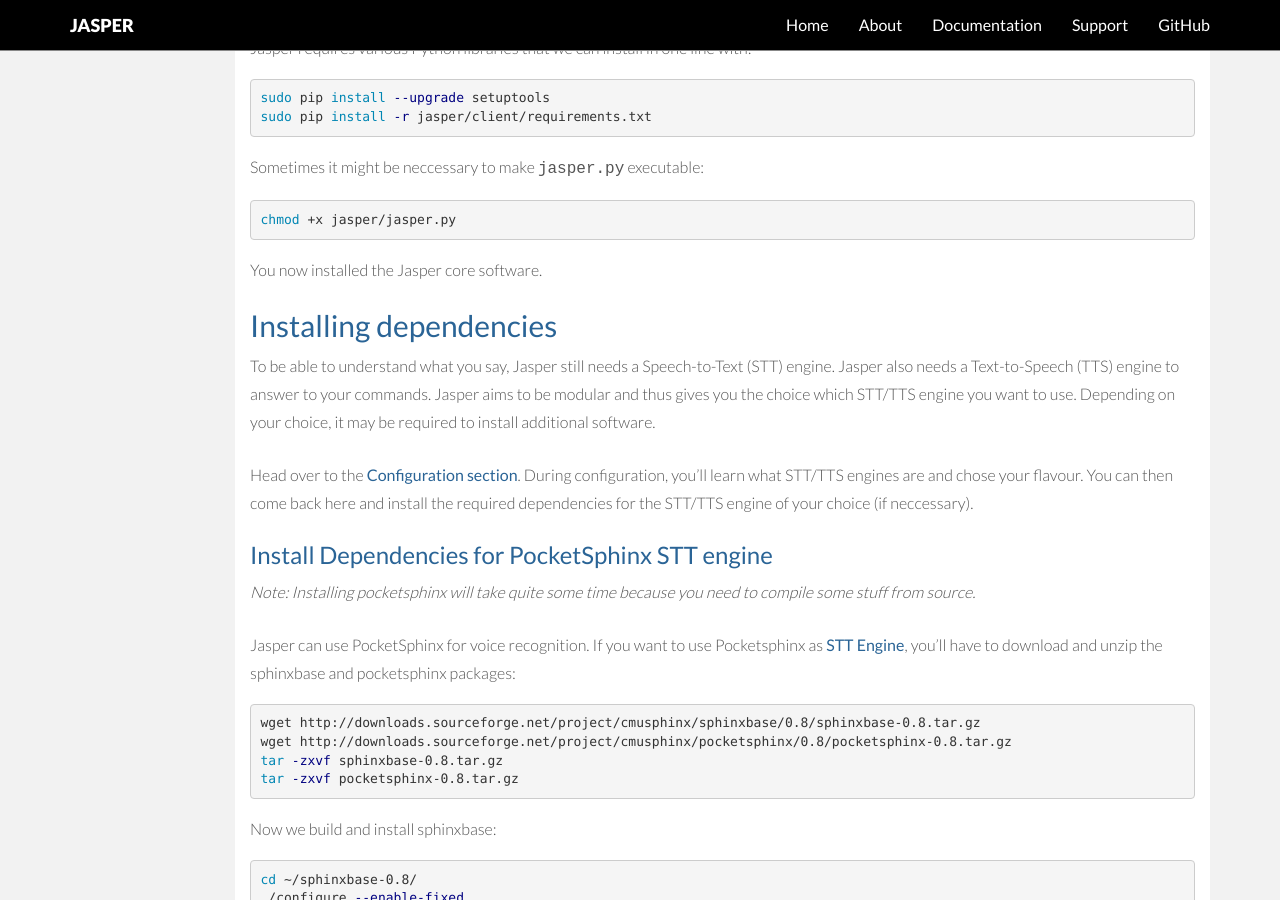
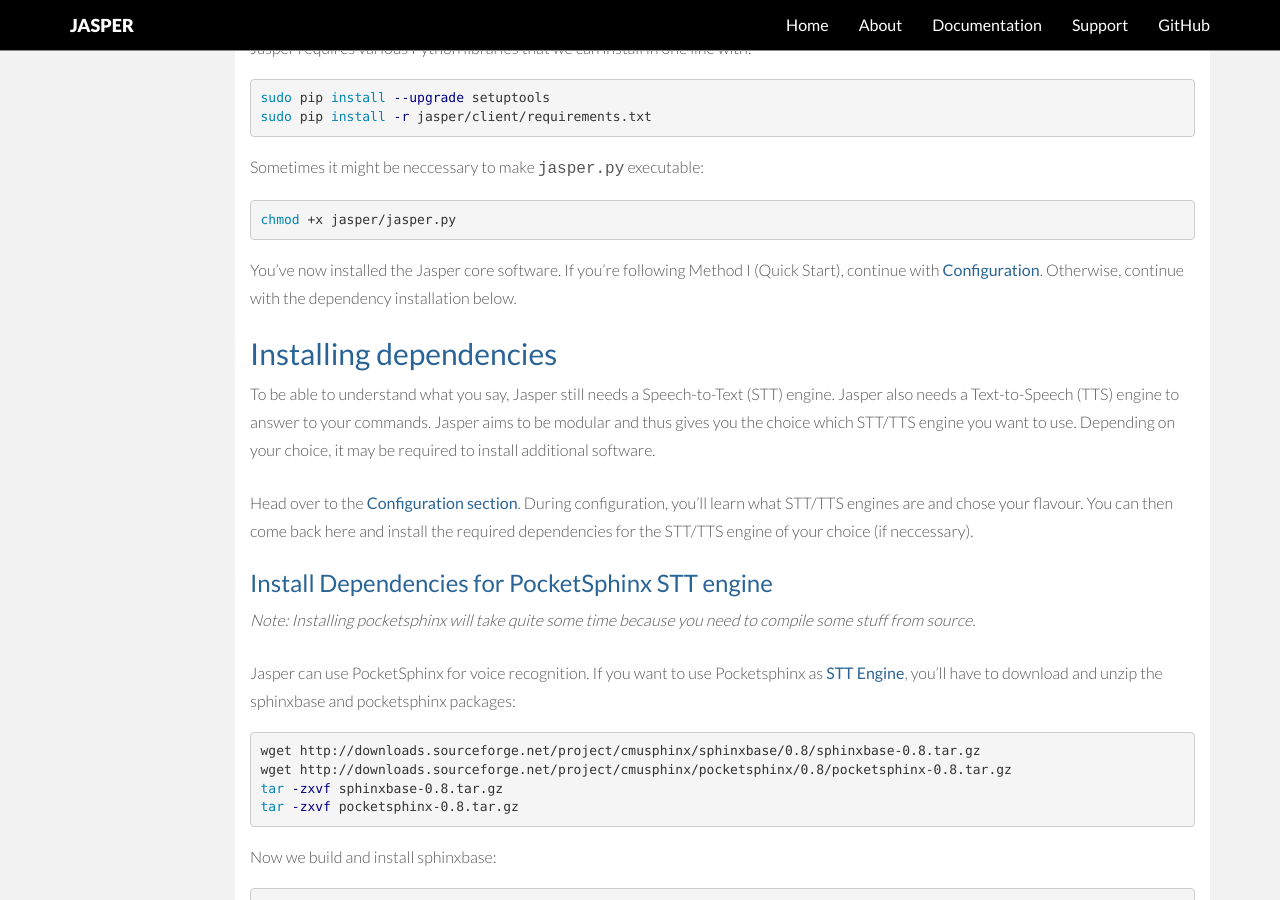
Before and after one commit to jasperproject/jasperproject.github.io, a Jekyll site: the page built from documentation/installation/index.md, in a window 1280 px wide and 900 px high, scrolled down 3050 px. Built offline with Jekyll 4.4.1, drawn with Linux system fonts in a browser that asks for light colours; nearby versions of some CDN libraries.

Commit message:
additional method 1 next step

```diff
--- a/documentation/installation/index.md
+++ b/documentation/installation/index.md
@@ -162,7 +162,7 @@
 chmod +x jasper/jasper.py
 {% endhighlight %}
 
-You now installed the Jasper core software.
+You've now installed the Jasper core software. If you're following Method I (Quick Start), continue with [Configuration](/documentation/configuration/). Otherwise, continue with the dependency installation below.
 
 <h2 class="linked" id='installing-dependencies'><a href="#installing-dependencies" title="Permalink to this headline">Installing dependencies</a></h2>
 
```
